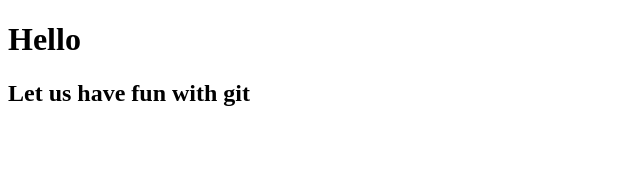
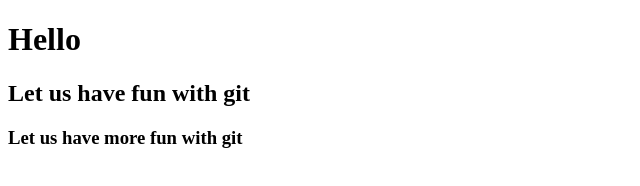
Before and after one commit to 07ATUL/git-test, a plain HTML site: page index.html in a window 1280 px wide. Shown: the whole page, without its empty margins (0-640 px from the left). Drawn offline with Linux system fonts and the light colour scheme.

Commit message:
Few Changes

```diff
--- a/index.html
+++ b/index.html
@@ -5,5 +5,6 @@
 <body>
 <h1>Hello </h1>
 <h2>Let us have fun with git</h2>
+<h3>Let us have more fun with git</h3>
 </body>
 </html>
```
